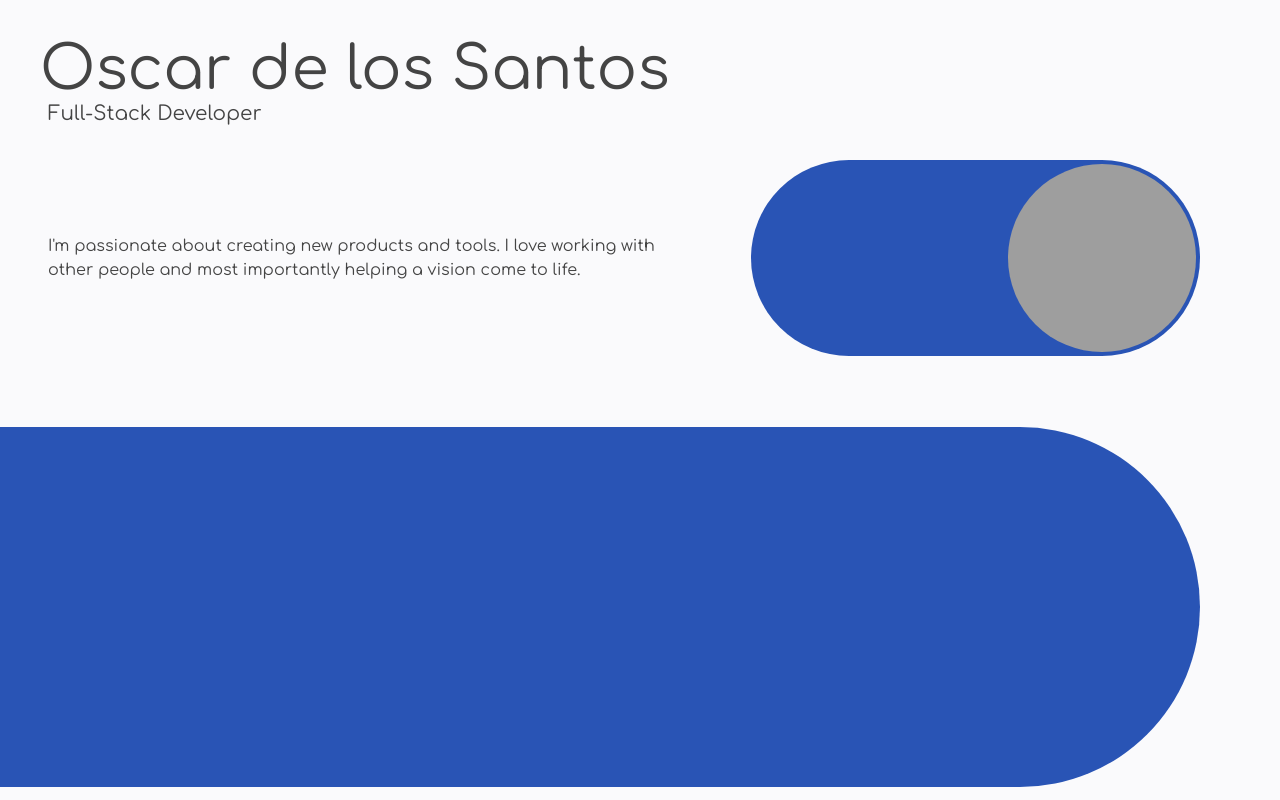
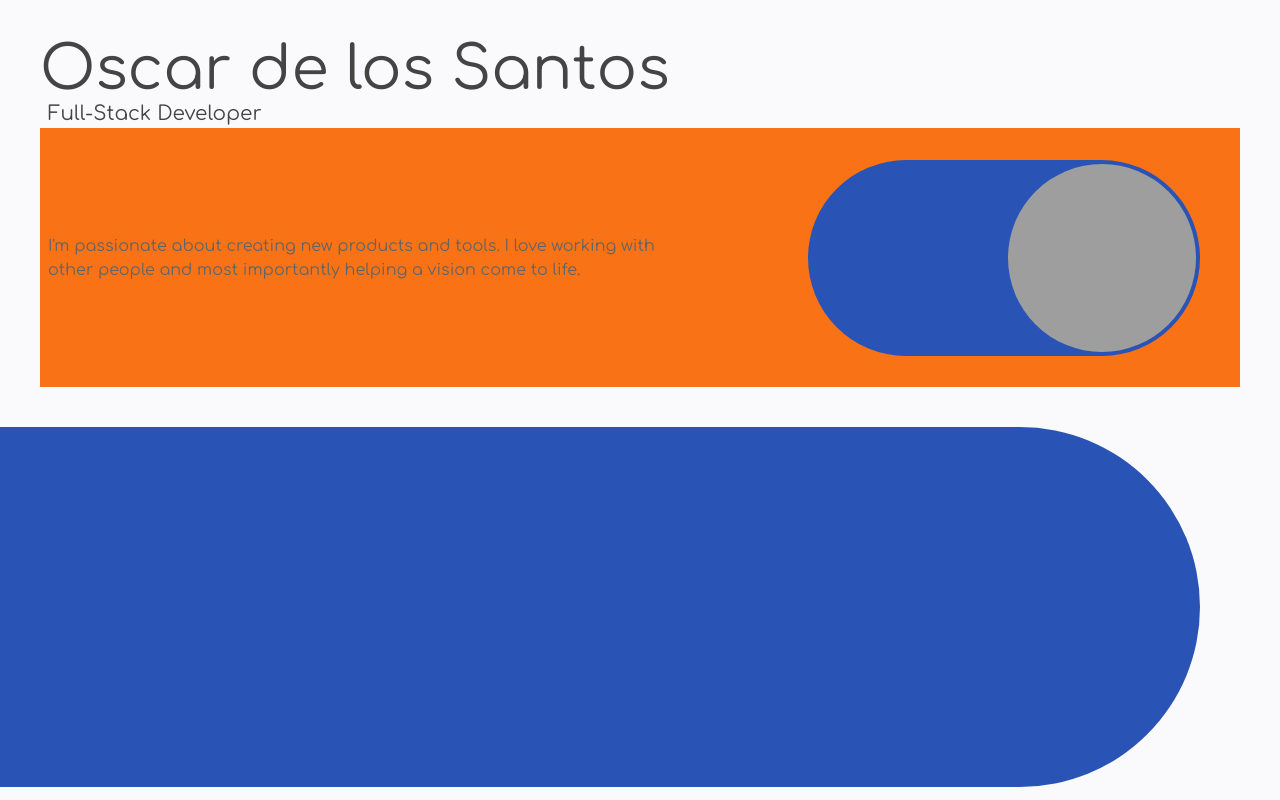
Before and after one commit to OscarSantos1/oscarSantos, a Next.js app in the folder frontend/: page / in a window 1280 px wide. Built offline with nearby package versions, Linux system fonts and the light colour scheme; grey boxes are pictures that could not be loaded.

Commit message:
pre fixing latest work bar

```diff
--- a/frontend/src/components/AboutMe.js
+++ b/frontend/src/components/AboutMe.js
@@ -12,21 +12,19 @@ const AboutMe = () => {
       }px`;
     }
     const box = document.getElementById("slider-frame");
-    document.getElementById("slider-head").style.height = `${
-      box.offsetHeight - 8
-    }px`;
-    document.getElementById("slider-head").style.width = `${
-      box.offsetHeight - 8
-    }px`;
+    handleResize(box);
     window.addEventListener("resize", () => handleResize(box));
   }, []);
   return (
-    <div className="flex justify-between items-center h-[36%] min-h-[226px] lg:pl-2 md:pr-10">
-      <p className="w-[55%] 2xl:text-2xl lg:text-[16px] md:text-[14px]">
+    <div className="flex justify-between items-center h-[36%] min-h-[226px] lg:pl-2 md:pr-10 bg-orange-500">
+      <p className="w-[55%] text-[#646464] 2xl:text-2xl lg:text-[16px] md:text-[14px]">
         I'm passionate about creating new products and tools. I love working
         with other people and most importantly helping a vision come to life.
       </p>
-      <div id="slider-frame" className="slider-frame">
+      <div
+        id="slider-frame"
+        className="relative w-[40%] pt-[20%] lg:w-[34%] lg:pt-[17%]"
+      >
         <div className="slider flex items-center bg-[#2954B5] rounded-full overflow-clip activate">
           <div className="flex w-full h-full relative items-center mx-1">
             <div className="absolute py-1 flex items-center h-full w-min right-0 roll-in">
--- a/frontend/src/components/Header.js
+++ b/frontend/src/components/Header.js
@@ -3,7 +3,9 @@ import React from "react";
 const Header = () => {
   return (
     <>
-      <h1 className="text-2xl md:text-6xl 2xl:text-9xl">Oscar de los Santos</h1>
+      <h1 className="text-2xl md:text-6xl 2xl:text-[113px]">
+        Oscar de los Santos
+      </h1>
       <p className="text-xl ml-2 2xl:text-5xl">Full-Stack Developer</p>
     </>
   );
--- a/frontend/src/styles/globals.css
+++ b/frontend/src/styles/globals.css
@@ -17,7 +17,7 @@ body {
 
 .slider-frame {
   position: relative;
-  width: 39%;
+  width: 34%;
   padding-top: 17%; /* 1:1 Aspect Ratio */
 }
 
```
